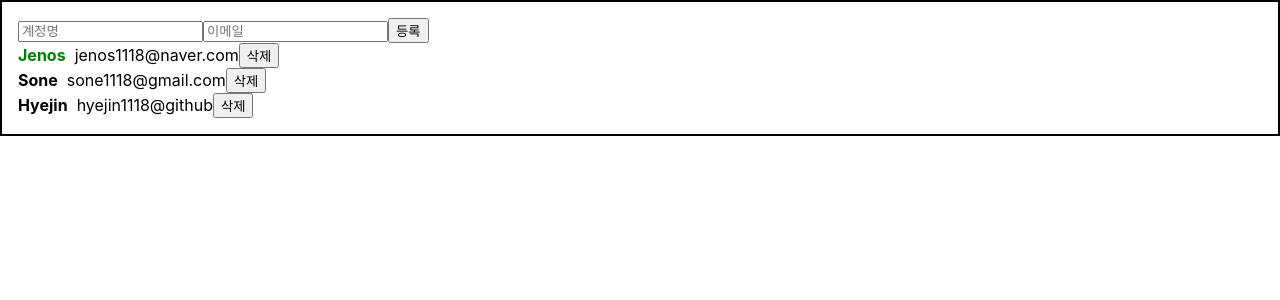
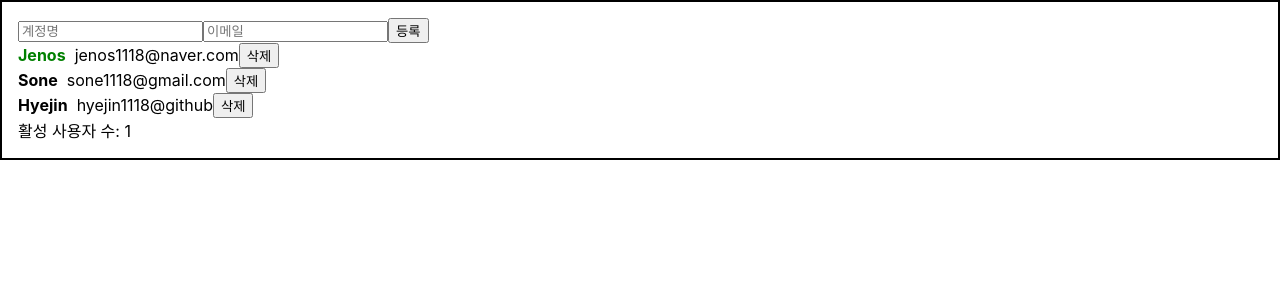
Before and after one commit to sone1118/react_study, a React (Create React App) app in the folder react_app2/: page / in a window 1280 px wide. Shown: the top 300 px of the page. Built offline with nearby package versions, Linux system fonts and the light colour scheme.

Commit message:
Hook {useEffect, useMemo, useCallback} 설명 추가

```diff
--- a/react_app2/src/App.js
+++ b/react_app2/src/App.js
@@ -1,4 +1,4 @@
-import React, { useRef, useState } from "react";
+import React, { useRef, useState, useMemo, useCallback } from "react";
 //import Hello from "./hello";
 import Wrapper from "./wrapper"
 //import Counter from "./Counter";
@@ -51,7 +51,7 @@ function App(props) {
 //초기값을 4로 설정
 const nextId = useRef(4);
 
-const onCreate = () => {
+const onCreate = useCallback(() => {
   //console.log(nextId.current);
   nextId.current += 1;
 
@@ -75,7 +75,7 @@ const onCreate = () => {
     username: '',
     email: '',
   });
-}
+}, [username, email, users]);
 
 // const onRemove = (e) => {
 //   const id = Number(e.target.value);
@@ -83,17 +83,29 @@ const onCreate = () => {
 //   console.log(users);
 // }
 
-const onRemove = id => {
+const onRemove = useCallback( id => {
   setUsers(users.filter(user => user.id !== id));
-}
+}, [users]);
 
-const onToggle = id => {
+const onToggle = useCallback( id => {
   //불변성을 위해서 복제후에 넣어줘야해!
   setUsers(users.map(user =>
     user.id === id ?
     {...user, active: !user.active} : {...user}
   ))
+}, [users]);
+
+//성능 최적을 위해서 useMemo 를 사용한다
+//createUser에 onchage 이벤트를 발생시킬때마다
+//컴포넌트는 rerendering됨 따라서 App 에 있는 CountActiveUser도 계속 실행되는 것
+// 특정 값이 바뀌었을때만 함수를 실행해서 최적화를 하는 것.
+// 즉 users 값이 바뀌었을때 함수가 실행된다.
+// useMeno(() => {}, [users])
+const countActiveUsers = (users) => {
+  console.log('활성 사용자수 세는 중');
+  return users.filter(user => user.active).length;
 }
+const count = useMemo(() => countActiveUsers(users), [users]);
 
   return (
     <Wrapper>
@@ -109,6 +121,7 @@ const onToggle = id => {
       onRemove={onRemove}
       onToggle={onToggle}
       />
+      <div>활성 사용자 수: {count}</div>
     </div>
     </Wrapper>
   );
```
Also changed, not shown: react_app2/src/UserList.js (+85 -1 lines).
